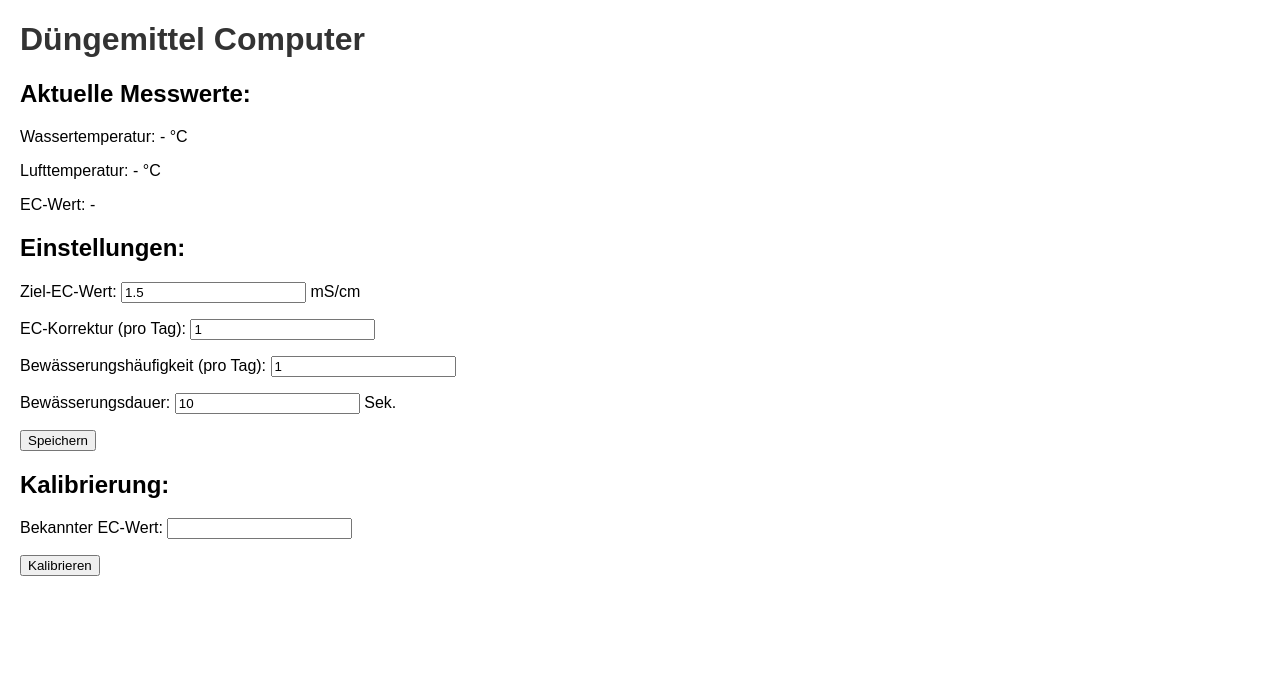
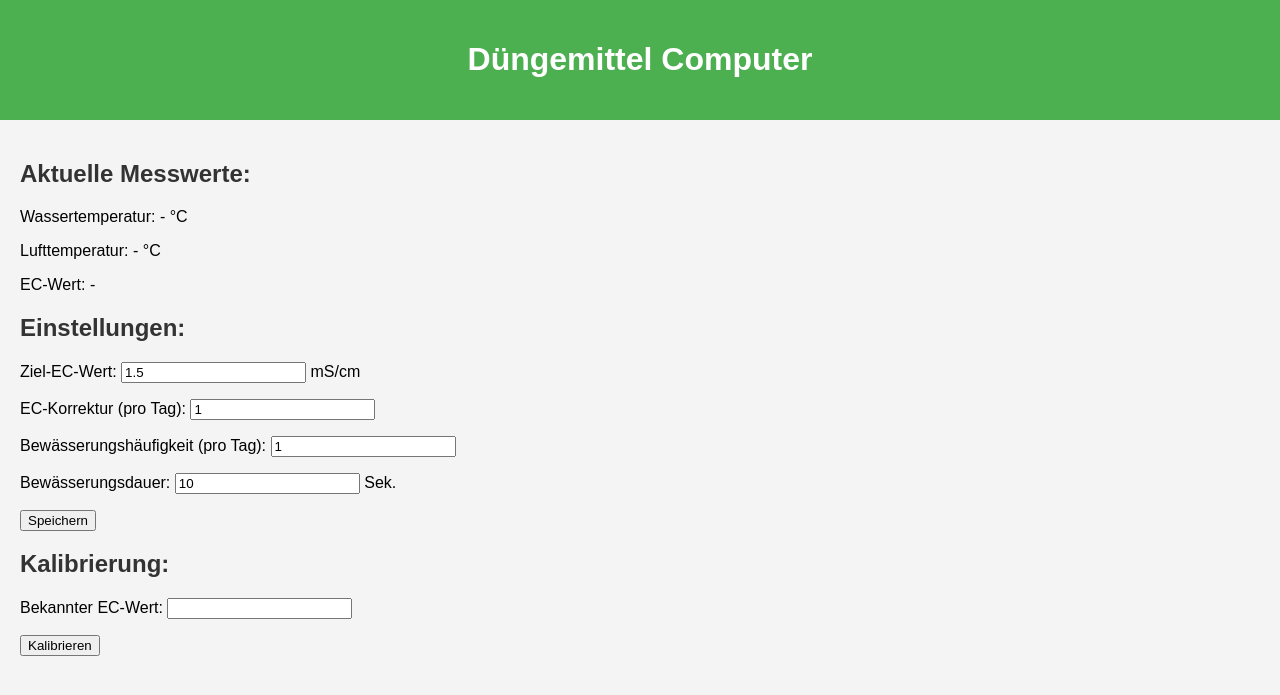
Before and after one commit to finanzamt123/server.py, a Flask app: template templates/index.html in a window 1280 px wide. Shown: the top 695 px of the page. Run offline with Flask 3, Linux system fonts and the light colour scheme; the template is opened without the code that fills it, so the values that code supplies are empty.

Commit message:
Update style.css

```diff
--- a/static/style.css
+++ b/static/style.css
@@ -1,15 +1,21 @@
 body {
     font-family: Arial, sans-serif;
-    margin: 20px;
+    margin: 0;
+    padding: 0;
+    background-color: #f4f4f4;
 }
 
-h1 {
+header {
+    background-color: #4CAF50;
+    color: white;
+    text-align: center;
+    padding: 20px;
+}
+
+.container {
+    padding: 20px;
+}
+
+h2 {
     color: #333;
 }
-
-#data-container {
-    margin-top: 20px;
-    padding: 10px;
-    border: 1px solid #ddd;
-    background-color: #f9f9f9;
-}
```
